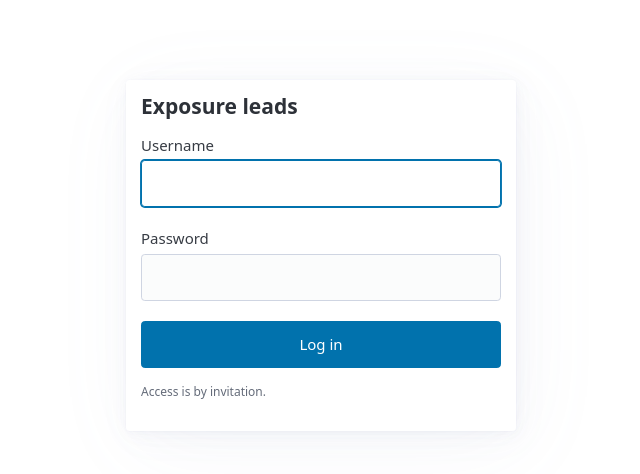
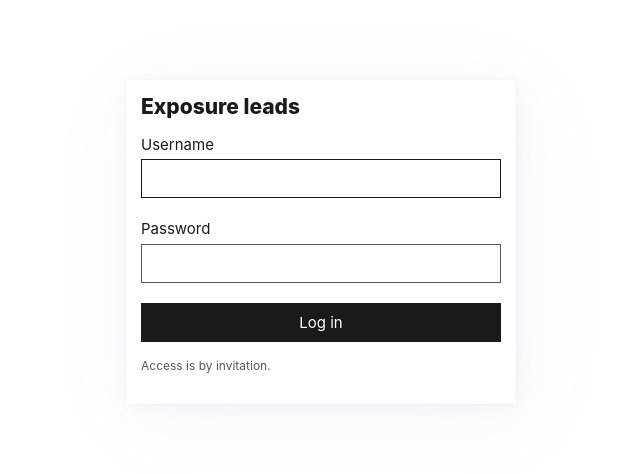
Before and after one commit to sukanta-27/firmable, a FastAPI app: page /login in a window 1280 px wide. Shown: the top 474 px of the page, without its empty margins (319-959 px from the left). Run offline with FastAPI, Linux system fonts and the light colour scheme; parts of the project's set-up code (start-up, migrations or seed data) failed here and were passed over.

Commit message:
UI: wireframe look over Pico (light, near-black ink, square edges) and layout fixes
Fixes the How we know contents bar laid out sideways (Pico styles every
<nav> as a flex row), counts not right-aligned (Pico shrinks a label
holding a checkbox to its content), and the clipped search placeholder.

Co-Authored-By: Claude Opus 5.5 <noreply@anthropic.com>

```diff
--- a/api/static/app.css
+++ b/api/static/app.css
@@ -1,12 +1,53 @@
-:root {
+/* The wireframe's look: light, near-black ink, square edges, black for primary actions.
+   Pico sets its light theme on :root:not([data-theme=dark]); matching that specificity and
+   loading after Pico is what lets these win. */
+:root[data-theme="light"] {
+  --ink: #1a1a1a;
+  --pico-font-family: -apple-system, BlinkMacSystemFont, "Segoe UI", Helvetica, Arial, sans-serif;
   --pico-font-size: 93.75%;
-  --alarm-bg: #1f2328;
+  --pico-line-height: 1.45;
+  --pico-border-radius: 0;
+  --pico-background-color: #ffffff;
+  --pico-color: var(--ink);
+  --pico-muted-color: #595959;
+  --pico-muted-border-color: #cccccc;
+  --pico-h1-color: var(--ink); --pico-h2-color: var(--ink); --pico-h3-color: var(--ink);
+  --pico-h4-color: var(--ink); --pico-h5-color: var(--ink); --pico-h6-color: var(--ink);
+  --pico-primary: var(--ink);
+  --pico-primary-background: var(--ink);
+  --pico-primary-border: var(--ink);
+  --pico-primary-underline: rgba(26, 26, 26, 0.4);
+  --pico-primary-hover: #000000;
+  --pico-primary-hover-background: #000000;
+  --pico-primary-hover-border: #000000;
+  --pico-primary-hover-underline: #000000;
+  --pico-primary-focus: rgba(26, 26, 26, 0.25);
+  --pico-primary-inverse: #ffffff;
+  --pico-secondary: var(--ink);
+  --pico-secondary-background: #ffffff;
+  --pico-secondary-border: var(--ink);
+  --pico-secondary-hover: #000000;
+  --pico-secondary-hover-background: #f0f0f0;
+  --pico-secondary-hover-border: #000000;
+  --pico-secondary-inverse: var(--ink);
+  --pico-form-element-background-color: #ffffff;
+  --pico-form-element-border-color: #555555;
+  --pico-form-element-active-border-color: var(--ink);
+  --pico-form-element-focus-color: rgba(26, 26, 26, 0.25);
+  --pico-form-element-spacing-vertical: 0.5rem;
+  --pico-card-background-color: #ffffff;
+  --pico-card-sectioning-background-color: #f4f4f4;
+  --pico-table-border-color: #cccccc;
+  --pico-code-background-color: #f0f0f0;
+  --pico-code-color: var(--ink);
+  --pico-spacing: 1rem;
+  --alarm-bg: var(--ink);
   --alarm-fg: #ffffff;
   --line-size: 1.05rem;
+  color-scheme: light;
 }
-@media (prefers-color-scheme: dark) {
-  :root { --alarm-bg: #f0f0f0; --alarm-fg: #111111; }
-}
+body { background: #ffffff; }
+a { text-underline-offset: 0.15em; }
 
 .muted { color: var(--pico-muted-color); }
 .small { font-size: 0.8rem; }
@@ -58,17 +99,17 @@ main.login h1 { font-size: 1.4rem; }
 .tag.score-high { background: var(--pico-color); color: var(--pico-background-color); }
 
 /* Leads page layout */
-.leads { display: grid; grid-template-columns: 17rem minmax(0, 1fr); gap: 2.5rem; padding-top: 1.5rem; }
+.leads { display: grid; grid-template-columns: 19rem minmax(0, 1fr); gap: 2.5rem; padding-top: 1.5rem; }
 @media (max-width: 900px) { .leads { grid-template-columns: 1fr; } }
 .filters { display: flex; flex-direction: column; gap: 1.25rem; }
 .filters fieldset { margin: 0; padding: 0; border: 0; }
 .filters legend, .filters .label { font-weight: 700; font-size: 0.85rem; margin-bottom: 0.4rem; display: block; }
-.filters label.ck { display: flex; gap: 0.5rem; align-items: flex-start; font-size: 0.9rem; margin-bottom: 0.35rem; }
+.filters label.ck { width: 100%; display: flex; gap: 0.5rem; align-items: flex-start; font-size: 0.9rem; margin-bottom: 0.35rem; }
 .filters label.ck input { margin-top: 0.2rem; flex: none; }
 .filters .cnt { margin-left: auto; font-size: 0.75rem; color: var(--pico-muted-color); font-variant-numeric: tabular-nums; padding-left: 0.5rem; white-space: nowrap; }
 .filters .help { font-size: 0.75rem; color: var(--pico-muted-color); margin: -0.2rem 0 0.4rem 1.6rem; }
 .filters details summary { font-size: 0.8rem; }
-.filters input[type="search"] { margin-bottom: 0; }
+.filters input[type="search"] { margin-bottom: 0; font-size: 0.9rem; }
 .quick { display: flex; flex-direction: column; gap: 0.35rem; }
 .quick a {
   display: block; font-size: 0.85rem; padding: 0.4rem 0.7rem; text-decoration: none;
@@ -147,9 +188,9 @@ pre.evidence { white-space: pre-wrap; overflow-wrap: anywhere; font-size: 0.75re
 .report { max-width: 52rem; }
 .report-layout { display: grid; grid-template-columns: 12rem minmax(0, 52rem); gap: 2.5rem; padding-top: 1.5rem; }
 @media (max-width: 900px) { .report-layout { grid-template-columns: 1fr; } }
-.report-layout nav.toc { position: sticky; top: 1rem; align-self: start; font-size: 0.85rem; }
-.report-layout nav.toc ul { padding: 0; }
-.report-layout nav.toc li { list-style: none; margin-bottom: 0.4rem; }
+.report-layout .toc { position: sticky; top: 1rem; align-self: start; font-size: 0.85rem; }
+.report-layout .toc ul { padding: 0; margin-top: 0.5rem; }
+.report-layout .toc li { list-style: none; margin-bottom: 0.4rem; }
 .report section { margin-bottom: 2.5rem; }
 .prov { font-size: 0.75rem; color: var(--pico-muted-color); border-left: 3px solid var(--pico-muted-border-color); padding: 0.2rem 0.6rem; margin-bottom: 1rem; }
 .answer { font-size: 1.05rem; }
@@ -159,3 +200,32 @@ table.report tr.flag td:first-child { border-left: 4px solid var(--pico-color);
 .boxed { border: 2px solid var(--pico-color); padding: 0.5rem 0.9rem; font-weight: 700; display: inline-block; margin-bottom: 1rem; }
 .notrun { border: 1px dashed var(--pico-muted-color); padding: 1rem; border-radius: var(--pico-border-radius); }
 .source { font-size: 0.85rem; }
+
+/* Wireframe shapes over Pico's defaults */
+.appbar { border-bottom: 2px solid var(--ink); }
+.appbar nav li { padding-block: 0.6rem; }
+.appbar a { color: var(--ink); }
+input[type="search"] { border-radius: 0; }
+input, select, button, [role="button"] { box-shadow: none; }
+.badge { border-radius: 0; border-color: #555555; background: #ffffff; color: var(--ink); }
+.badge.High { border-color: var(--ink); }
+.tag { background: #f0f0f0; border: 1px solid #888888; border-radius: 0; color: var(--ink); }
+.tag.alarm { border-color: var(--ink); }
+.tag.score-high { background: var(--ink); color: #ffffff; border-color: var(--ink); }
+.quick a { border-color: #999999; border-radius: 0; color: var(--ink); }
+.quick a:hover { border-color: var(--ink); background: #f4f4f4; }
+.cname { color: var(--ink); }
+.result-head { border-bottom: 2px solid var(--ink); }
+.result-head .count { font-size: 1.75rem; }
+.chip { border-color: #555555; color: var(--ink); }
+.chip .x { background: #e0e0e0; }
+.pager a { border-color: #999999; border-radius: 0; color: var(--ink); }
+.pager span.cur { border-radius: 0; }
+.picker { border: 2px solid var(--ink); border-radius: 0; }
+.pgh { background: #efefef; padding: 0.4rem 0.5rem; }
+.hero { border-radius: 0; }
+details.finding { border-color: #999999; border-radius: 0; }
+.notice { border-radius: 0; }
+.notrun { border-radius: 0; }
+.site-footer { border-top-color: #999999; }
+.site-footer summary { color: var(--ink); }
--- a/api/templates/base.html
+++ b/api/templates/base.html
@@ -1,5 +1,5 @@
 <!doctype html>
-<html lang="en">
+<html lang="en" data-theme="light">
 <head>
   <meta charset="utf-8">
   <meta name="viewport" content="width=device-width, initial-scale=1">
--- a/api/templates/error.html
+++ b/api/templates/error.html
@@ -1,5 +1,5 @@
 {% if full %}<!doctype html>
-<html lang="en">
+<html lang="en" data-theme="light">
 <head>
   <meta charset="utf-8">
   <meta name="viewport" content="width=device-width, initial-scale=1">
--- a/api/templates/how_we_know.html
+++ b/api/templates/how_we_know.html
@@ -9,7 +9,7 @@
 
 {% block content %}
 <div class="report-layout">
-  <nav class="toc" aria-label="On this page">
+  <aside class="toc" aria-label="On this page">
     <strong class="small">On this page</strong>
     <ul>
       <li><a href="#coverage">Can we tie services to companies?</a></li>
@@ -18,7 +18,7 @@
       <li><a href="#ranking">Comparing the ranking rules</a></li>
     </ul>
     <p class="small muted">For the scan received {{ scan.received_at.strftime("%-d %b %Y") }}.</p>
-  </nav>
+  </aside>
 
   <div class="report">
     <hgroup>
--- a/api/templates/login.html
+++ b/api/templates/login.html
@@ -1,5 +1,5 @@
 <!doctype html>
-<html lang="en">
+<html lang="en" data-theme="light">
 <head>
   <meta charset="utf-8">
   <meta name="viewport" content="width=device-width, initial-scale=1">
```
